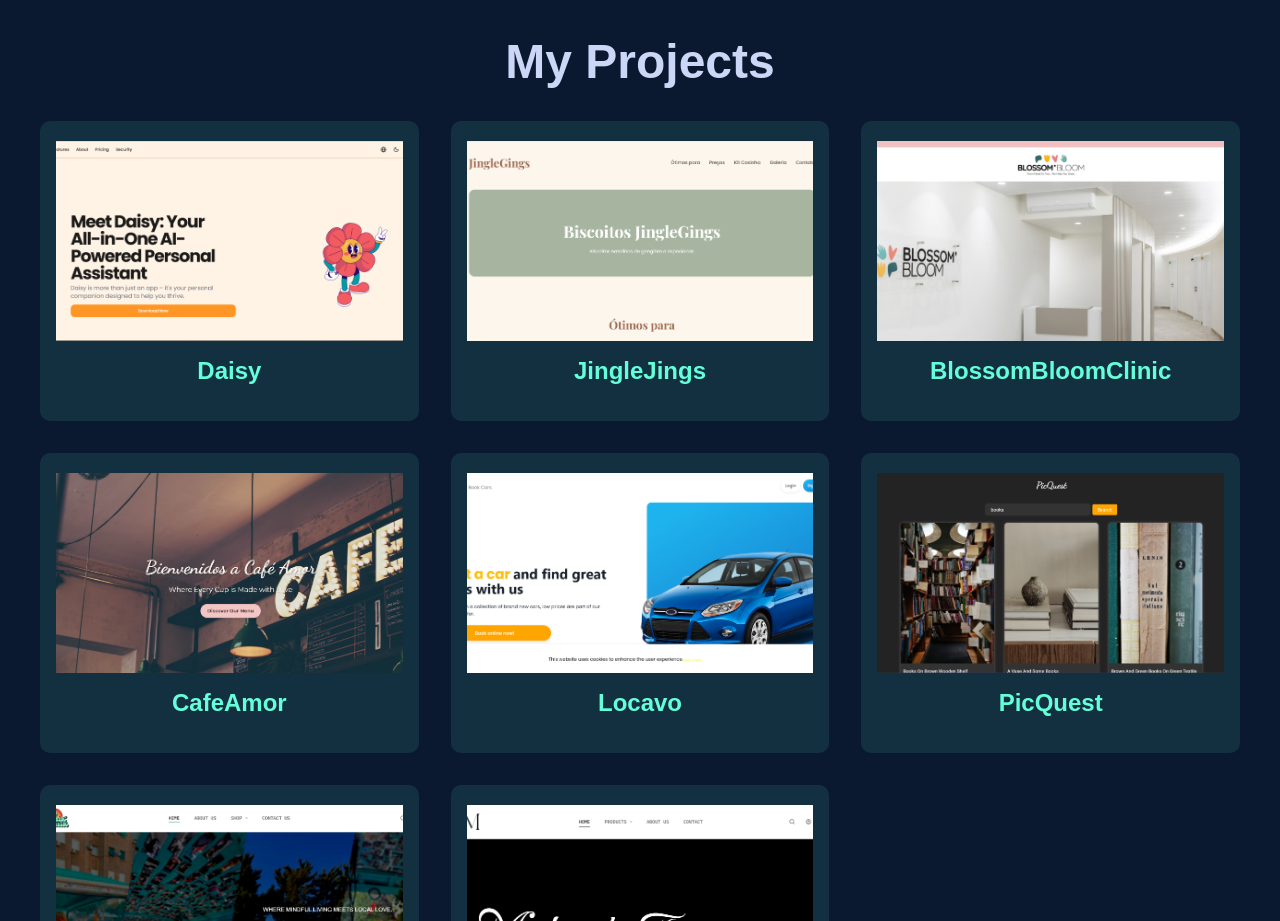
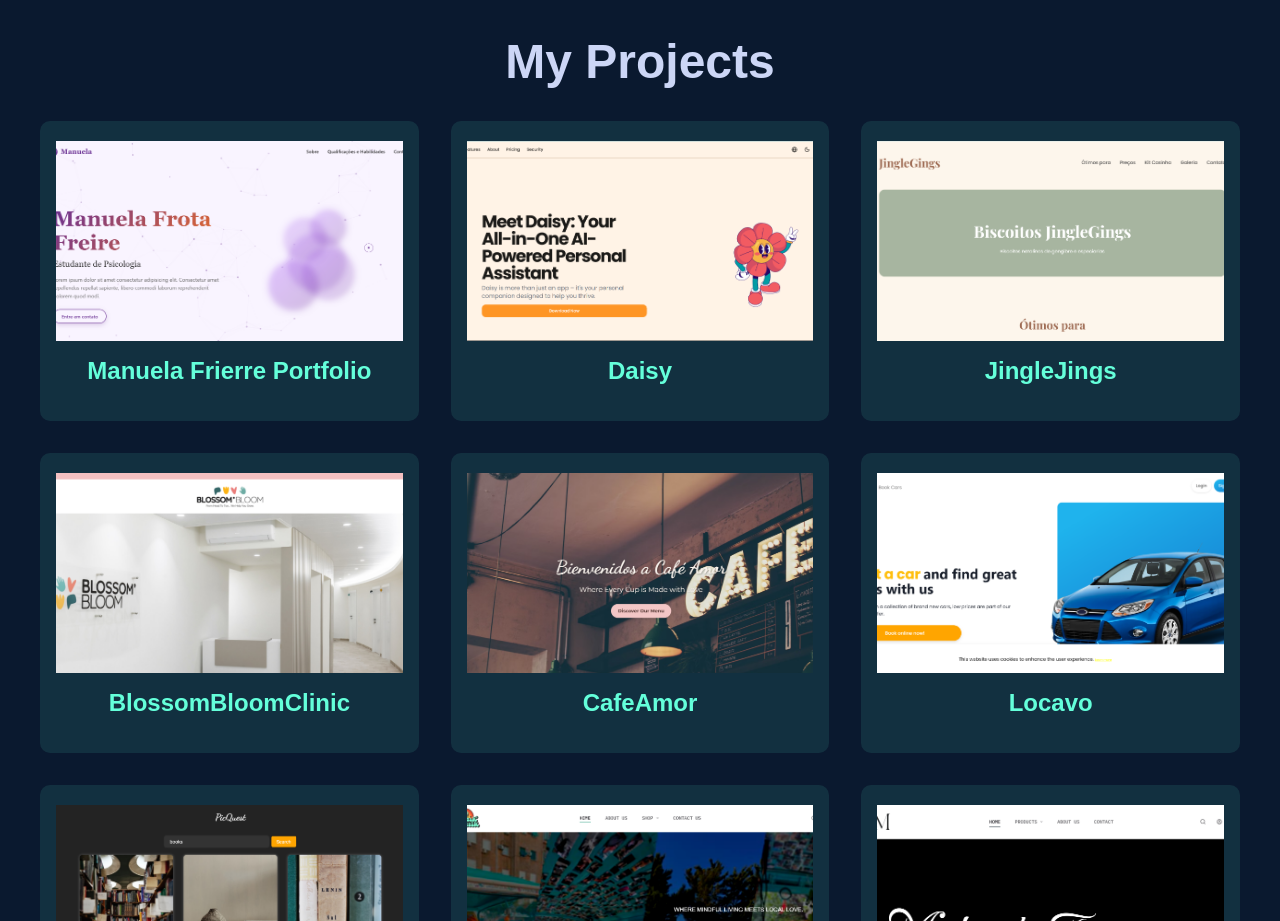
Before and after one commit to hania-cs/MyPortfolio, a React (Vite) app: page / in a window 1280 px wide. Shown: the part 3440-4361 px from the top of the page. Built offline with nearby package versions, Linux system fonts and the light colour scheme; a web font is replaced by a local one.

Commit message:
new project

```diff
--- a/src/components/ProjectsSection.jsx
+++ b/src/components/ProjectsSection.jsx
@@ -36,6 +36,13 @@ const ProjectCard = ({ project }) => {
 
 export default function ProjectsSection() {
   const projects = [
+     {
+      title: "Manuela Frierre Portfolio",
+      description: "A Next.js & TypeScript-based PWA combining a journal, task manager, AI coach, and mood tracker to boost productivity and wellbeing — currently under development for a school project, with UI fully designed by me in Figma.",
+      image: "./assets/manu.png",
+      github: "https://github.com/hania-cs/ManuelaPortfolio",
+      demo: "https://manuelaportfolio.vercel.app/"
+    },
     {
       title: "Daisy",
       description: "A Next.js & TypeScript-based PWA combining a journal, task manager, AI coach, and mood tracker to boost productivity and wellbeing — currently under development for a school project, with UI fully designed by me in Figma.",
```
Also changed, not shown: public/assets/manu.png (added).
